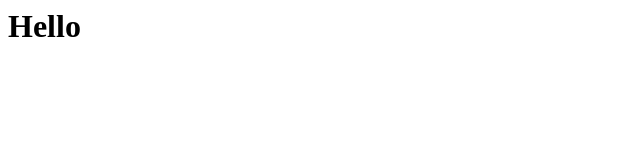
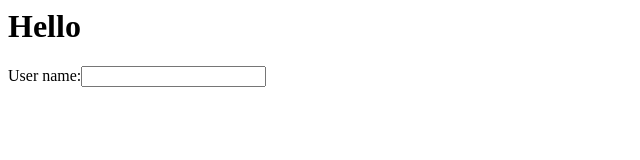
Before and after one commit to dlmook/TEst, a plain HTML site: page index.html in a window 1280 px wide. Shown: the whole page, without its empty margins (0-640 px from the left). Drawn offline with Linux system fonts and the light colour scheme.

Commit message:
Update index.html

```diff
--- a/index.html
+++ b/index.html
@@ -1 +1,5 @@
+<head>
 <h1>Hello</h1>
+</head>
+<body>
+  User name:<input type:text >
```
